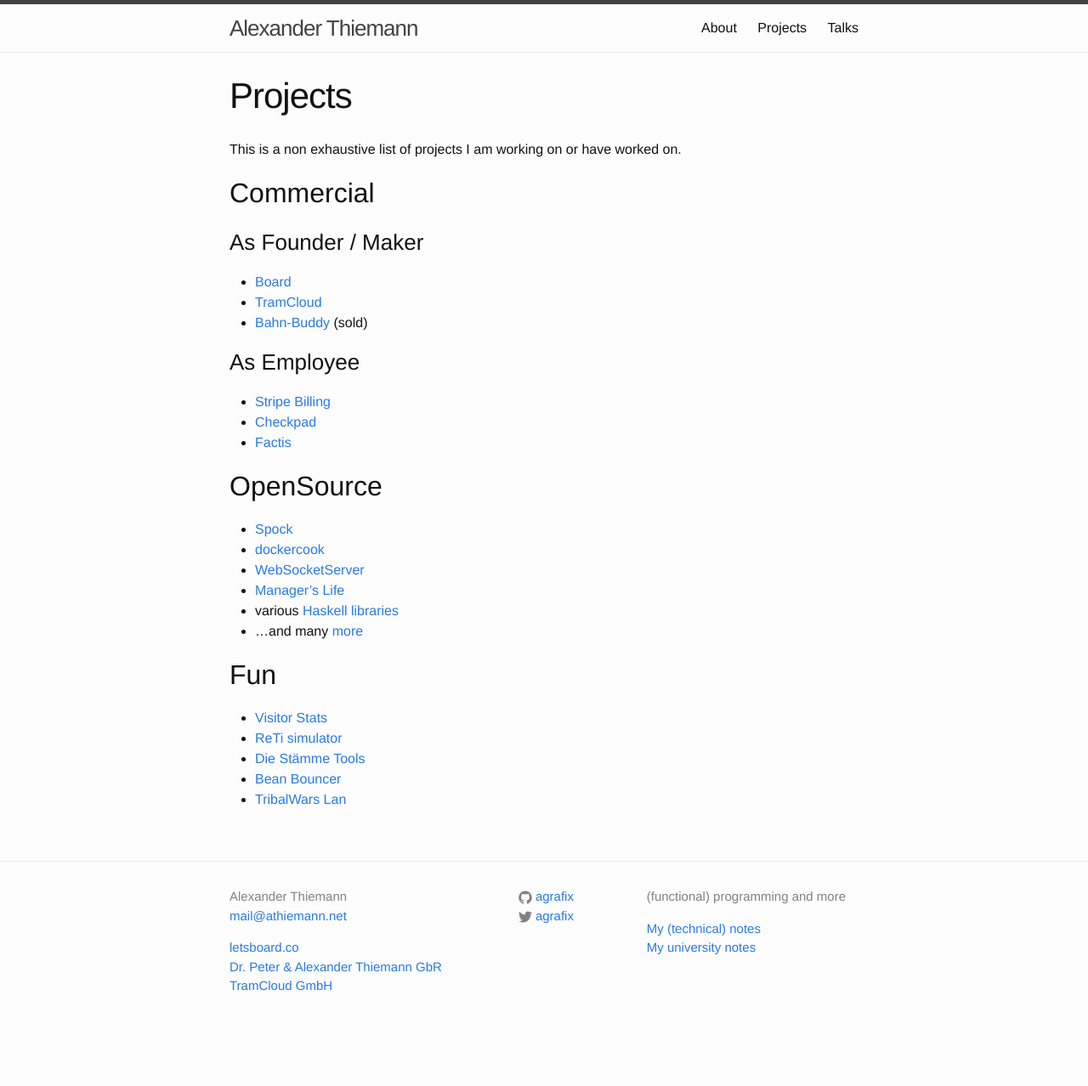
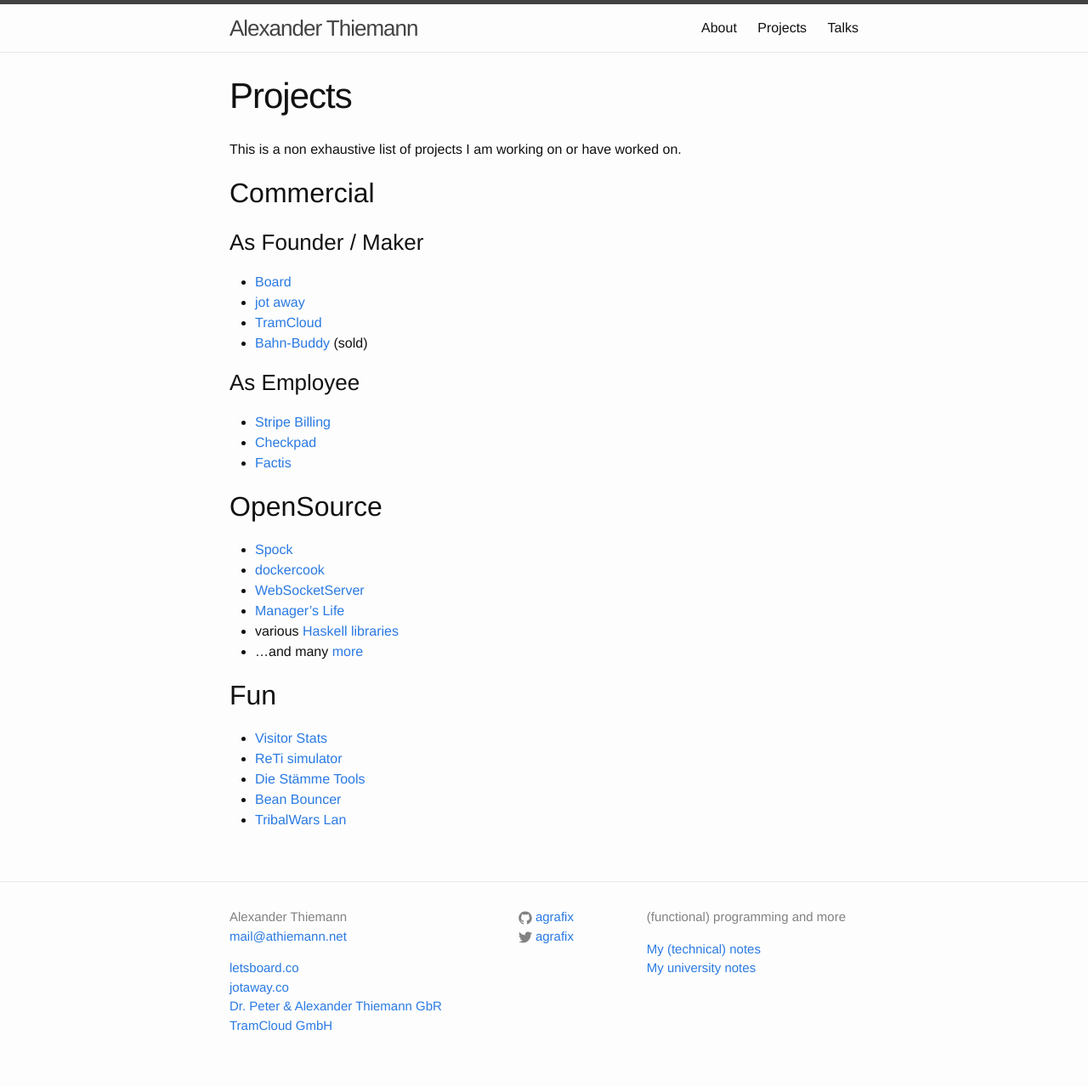
Before and after one commit to agrafix/homepage, a Jekyll site: the page built from projects.md, in a window 1280 px wide. Shown: the whole page at 85% size. Built offline with Jekyll 4.4.1, drawn with Linux system fonts in a browser that asks for light colours; before the commit the page ends 1232 px from its top, so only the background shows below that.

Commit message:
jot away

```diff
--- a/_includes/footer.html
+++ b/_includes/footer.html
@@ -9,8 +9,9 @@
           <li><a href="mailto:{{ site.email }}">{{ site.email }}</a></li>
         </ul>
         <ul class="contact-list">
-            <li><a href="http://letsboard.co">letsboard.co</a></li>
-            <li><a href="http://thitp.de">Dr. Peter &amp; Alexander Thiemann GbR</a></li>
+            <li><a href="https://letsboard.co">letsboard.co</a></li>
+            <li><a href="https://jotaway.co">jotaway.co</a></li>
+            <li><a href="https://thitp.de">Dr. Peter &amp; Alexander Thiemann GbR</a></li>
           <li><a href="https://tramcloud.net">TramCloud GmbH</a></li>
         </ul>
       </div>
--- a/projects.md
+++ b/projects.md
@@ -10,6 +10,7 @@ This is a non exhaustive list of projects I am working on or have worked on.
 
 ### As Founder / Maker
 * [Board][board]
+* [jot away][jotaway]
 * [TramCloud][tc]
 * [Bahn-Buddy][bbuddy] (sold)
 
@@ -34,9 +35,10 @@ This is a non exhaustive list of projects I am working on or have worked on.
 * [TribalWars Lan][twlan]
 
 [board]: https://letsboard.co
+[jotaway]: https://jotaway.co
 [tc]: https://www.tramcloud.net
 [bbuddy]: https://www.bahn-buddy.de
-[spock]: http://www.spock.li
+[spock]: https://www.spock.li
 [dockercook]: https://github.com/factisresearch/dockercook
 [managerslife]: https://github.com/agrafix/managerslife
 [websocketserver]: http://websocketserver.de
```
